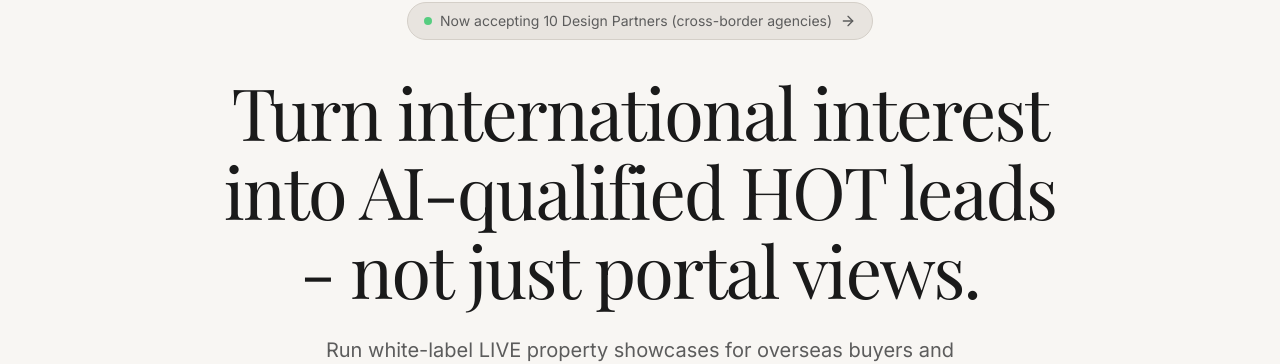
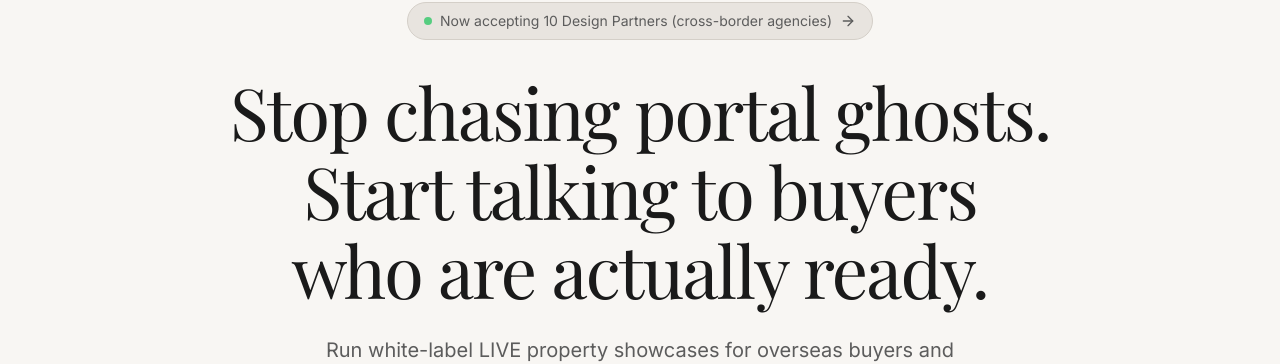
Before and after one commit to Pnawrocki9/EstalaraNew, a Next.js app: page / in a window 1280 px wide. Shown: the part 126-490 px from the top of the page. Built offline with nearby package versions, Linux system fonts and the light colour scheme; no server answers; a web font is replaced by a local one.

Commit message:
Update Estalara hero headline copy
Co-authored-by: Pnawrocki9 <Pnawrocki9@users.noreply.github.com>

```diff
--- a/app/estalara/_components/hero.tsx
+++ b/app/estalara/_components/hero.tsx
@@ -31,7 +31,7 @@ export function EstalaraHero() {
         {/* Main Headline */}
         <div className="text-center max-w-4xl mx-auto mb-8 sm:mb-12">
           <h1 className="font-serif text-3xl sm:text-5xl lg:text-7xl font-normal text-[#1A1A1A] leading-[1.1] tracking-tight mb-4 sm:mb-6 text-balance">
-            Turn international interest into AI-qualified HOT leads - not just portal views.
+            Stop chasing portal ghosts. Start talking to buyers who are actually ready.
           </h1>
           <p className="text-base sm:text-lg lg:text-xl text-[#5C5C5C] max-w-2xl mx-auto leading-relaxed text-pretty">
             Run white-label LIVE property showcases for overseas buyers and capture intent signals (questions, watch time, engagement) so your team focuses only on serious investors.
```
